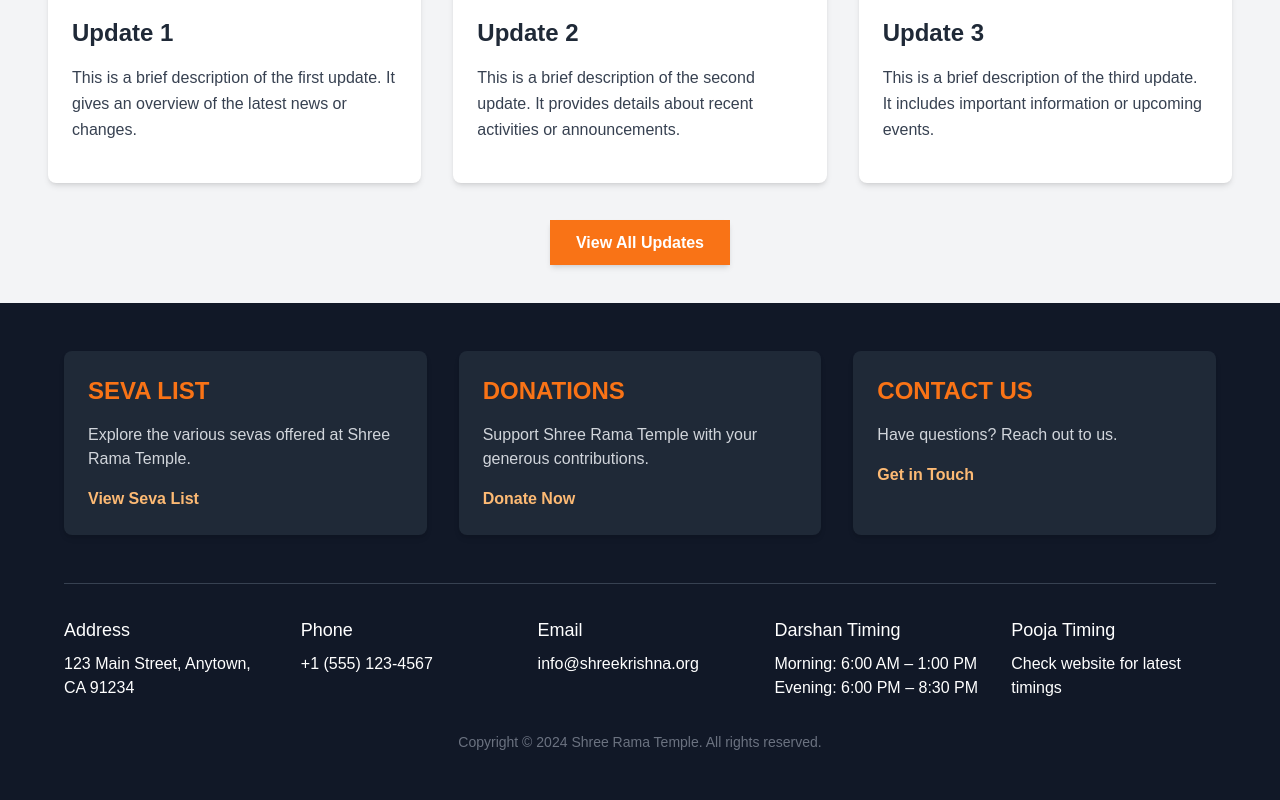
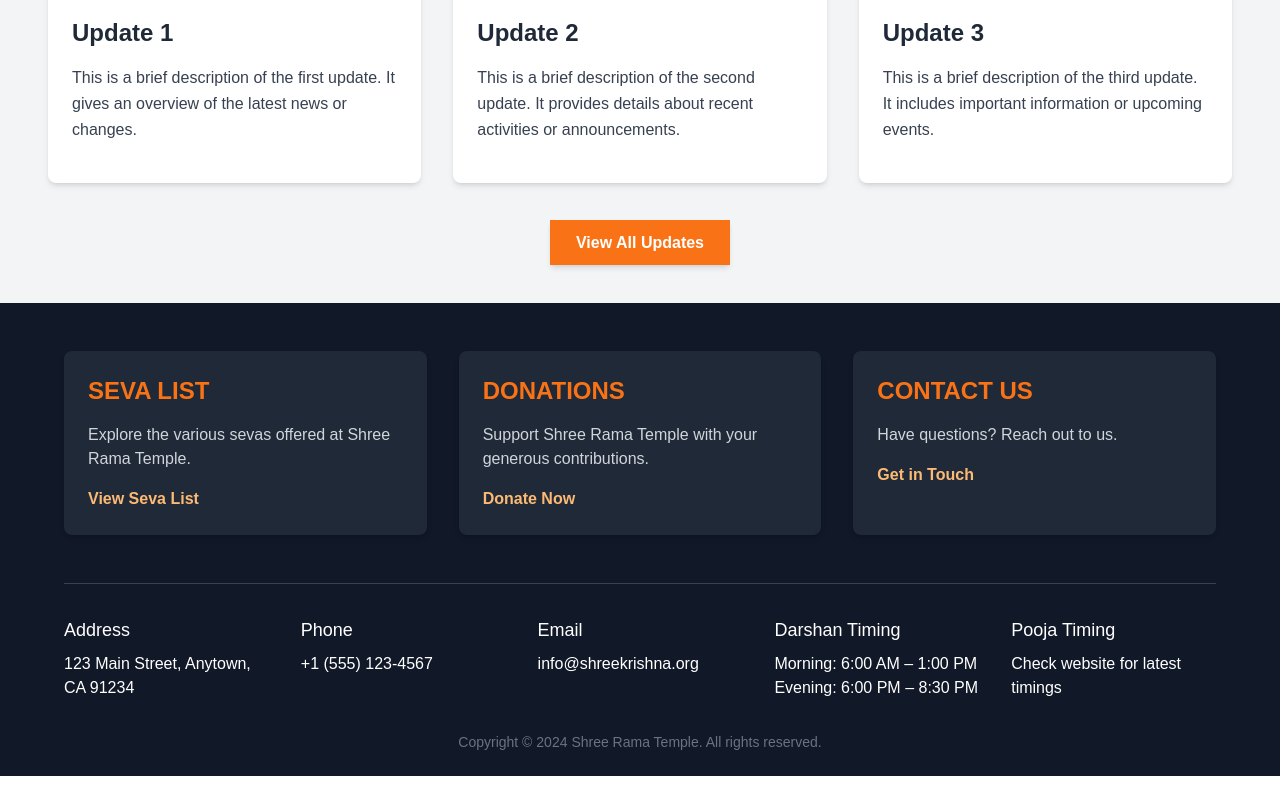
Before and after one commit to gaureshpai/temple, a Next.js app: page / in a window 1280 px wide. Shown: the part 2475-3275 px from the top of the page. After the commit the page ends 3251 px from the top, so only its background shows below. Built offline with nearby package versions, Linux system fonts and the light colour scheme.

Commit message:
padding adjustments for the footer

```diff
--- a/components/Footer.tsx
+++ b/components/Footer.tsx
@@ -8,7 +8,7 @@
   const email = "info@shreekrishna.org";
 
   return (
-    <footer className="bg-gray-900 text-white py-12 px-4 md:px-8 lg:px-16">
+    <footer className="bg-gray-900 text-white pt-12 pb-6 px-4 md:px-8 lg:px-16">
       <div className="container mx-auto">
         <div className="grid grid-cols-1 md:grid-cols-2 lg:grid-cols-3 gap-8">
           <div className="bg-gray-800 p-6 rounded-lg shadow-md hover:bg-gray-700 transition-colors duration-300">
```
